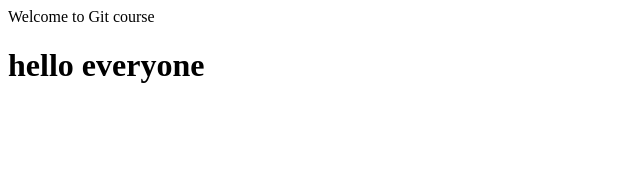
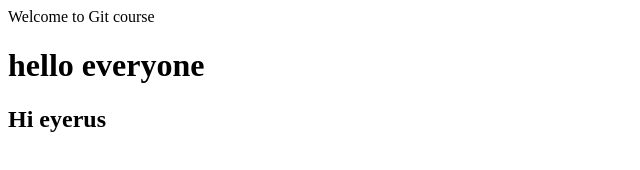
Before and after one commit to EyerusalemWorkayehu/iLearn, a plain HTML site: page index.html in a window 1280 px wide. Shown: the whole page, without its empty margins (0-640 px from the left). Drawn offline with Linux system fonts and the light colour scheme.

Commit message:
selam eyerus

```diff
--- a/index.html
+++ b/index.html
@@ -6,6 +6,7 @@
 <body>
     Welcome to Git course
     <h1> hello everyone</h1>
+    <h2>Hi eyerus</h2>
 </body>
 
 </html>
```
